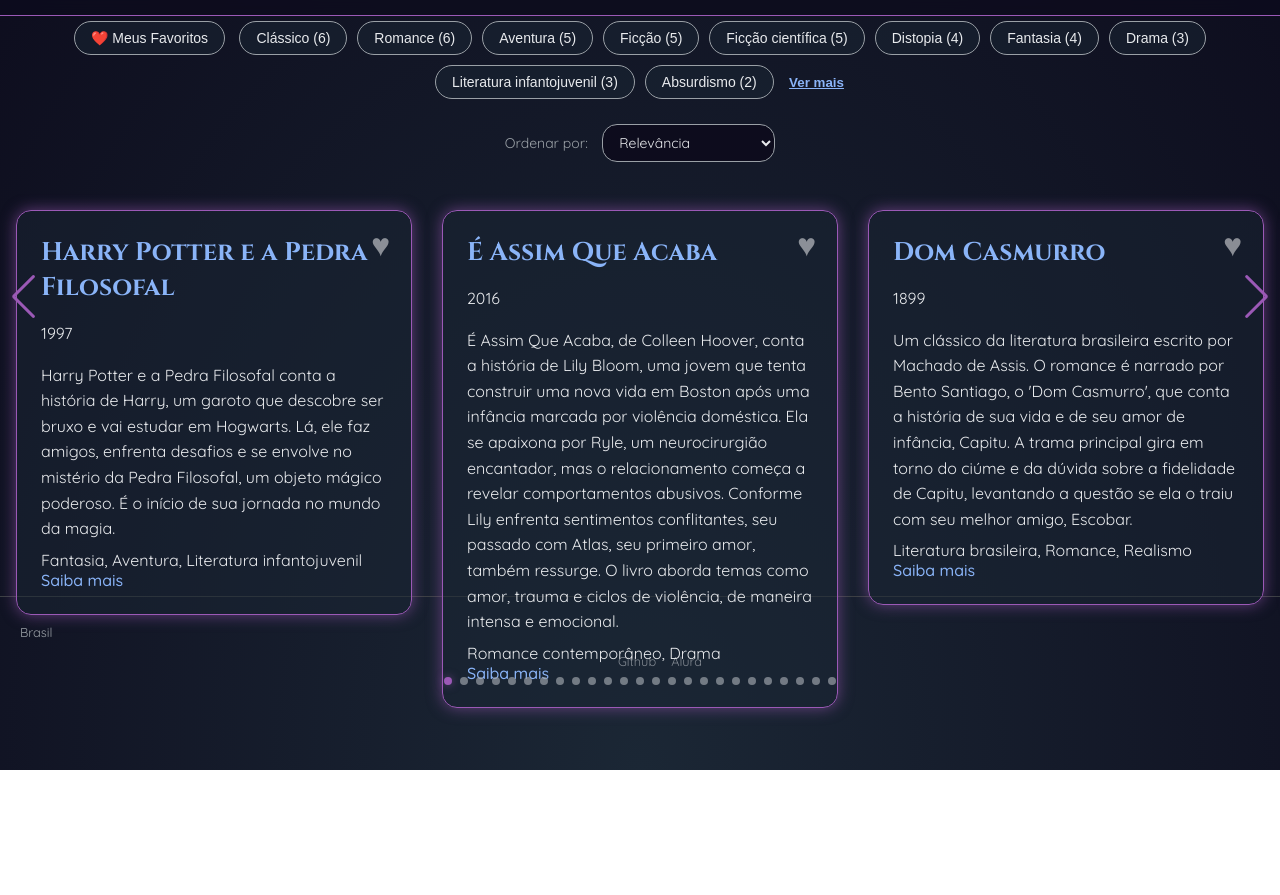
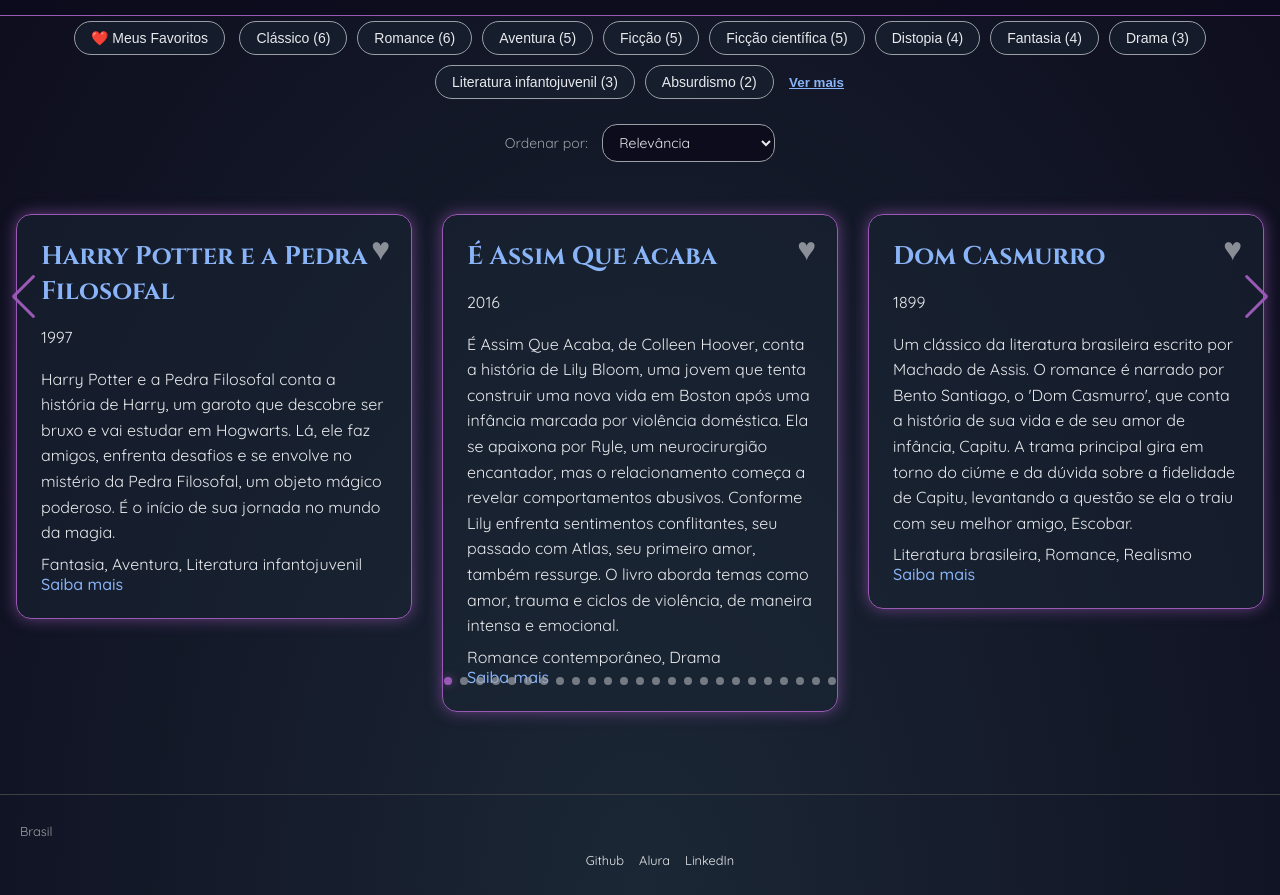
Before and after one commit to Heloisa-Oliveira1/Oraculo_Literario, a plain HTML site: page index.html in a window 1280 px wide. Shown: the part 103-998 px from the top of the page. Before the commit the page ends 873 px from the top, so only its background shows below. Drawn offline with nearby package versions, Linux system fonts and the light colour scheme.

Commit message:
atualização

```diff
--- a/index.html
+++ b/index.html
@@ -64,6 +64,9 @@
             <li>
                 <a href="https://www.alura.com.br/">Alura</a>
             </li>
+            <li>
+                <a href="https://www.linkedin.com/in/heloisa-oliveira-b1a59631b/">LinkedIn</a>
+            </li>
         </ul>
     </footer>
 
--- a/style.css
+++ b/style.css
@@ -128,9 +128,8 @@ main {
     overflow-y: auto; /* Melhora a rolagem */
     max-width: 80rem; /* Define a largura máxima para o conteúdo principal. */
     margin: 0 auto; /* Centraliza o conteúdo principal horizontalmente na página. */
-    margin-top: 2rem; /* Adiciona uma margem no topo para separar do cabeçalho. */
-    height: calc(100vh - 10rem - 4rem); /* Calcula a altura para preencher o espaço restante. */
-    padding: 1rem;
+    padding: 2rem 1rem; /* Ajusta o padding para dar espaço do header e do footer */
+    min-height: calc(100vh - 150px - 70px); /* Garante que o main ocupe a maior parte da tela, empurrando o footer para baixo. 150px para o header, 70px para o footer */
 }
 
 /* Estilos para os botões de filtro de gênero */
@@ -301,13 +300,11 @@ article a:hover {
 }
 
 .footer {
-    position: absolute; /* Define o posicionamento como absoluto em relação ao body. */
-    bottom: 0; /* Alinha o rodapé na parte inferior da página. */
-    left: 0; /* Alinha o rodapé à esquerda da página. */
     width: 100%; /* Faz o rodapé ocupar 100% da largura. */
     color: var(--tertiary-color); /* Define a cor do texto do rodapé. */
     background-color: transparent; /* Fundo transparente */
     padding: 15px 20px; /* Define o espaçamento interno. */
+    margin-top: 2rem; /* Adiciona uma margem para separar do conteúdo principal */
     border-top: 1px solid #3c4043; /* Adiciona uma linha separadora no topo. */
     font-size: 0.8rem; /* Define o tamanho da fonte do texto. */
 }
```
